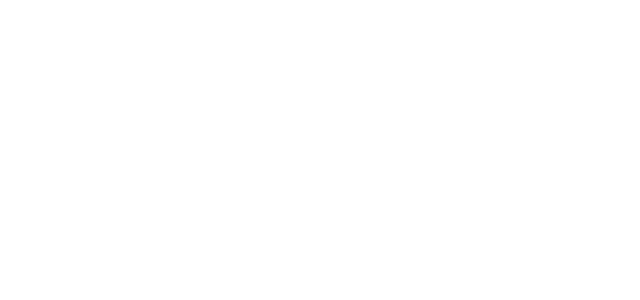
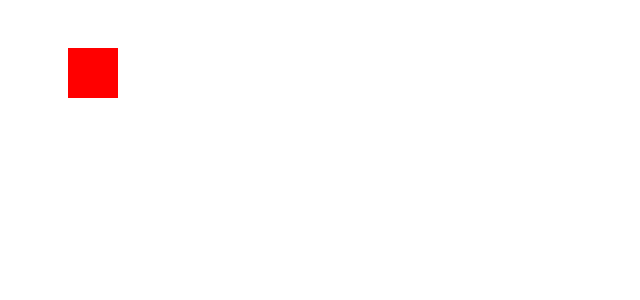
Before and after one commit to CaioVieira-dev/canvas-redux, a React (Create React App) app: page / in a window 1280 px wide. Shown: the top 300 px of the page, without its empty margins (0-640 px from the left). Built offline with nearby package versions, Linux system fonts and the light colour scheme.

Commit message:
feat: :tada: make first animation on canvas with redux

```diff
--- a/src/App.js
+++ b/src/App.js
@@ -1,8 +1,15 @@
+import { useSelector } from 'react-redux';
+
+import Canvas from './components/Canvas/Canvas'
+import {selectDraw} from './features/draw/drawSlice'
 
 function App() {
+  const drawState = useSelector(selectDraw)
+
+
   return (
     <div className="App">
-
+      <Canvas draw={drawState.rectangles}/>
     </div>
   );
 }
--- a/src/index.js
+++ b/src/index.js
@@ -12,6 +12,12 @@
 
 store.dispatch({type:"placeholder/test",payload:""})
 
+setTimeout(() => {
+  store.dispatch({
+    type:"draw/translate",
+    payload:{x:50,y:30}
+  })
+},2000)
 unsubscribe()
 
 
```
